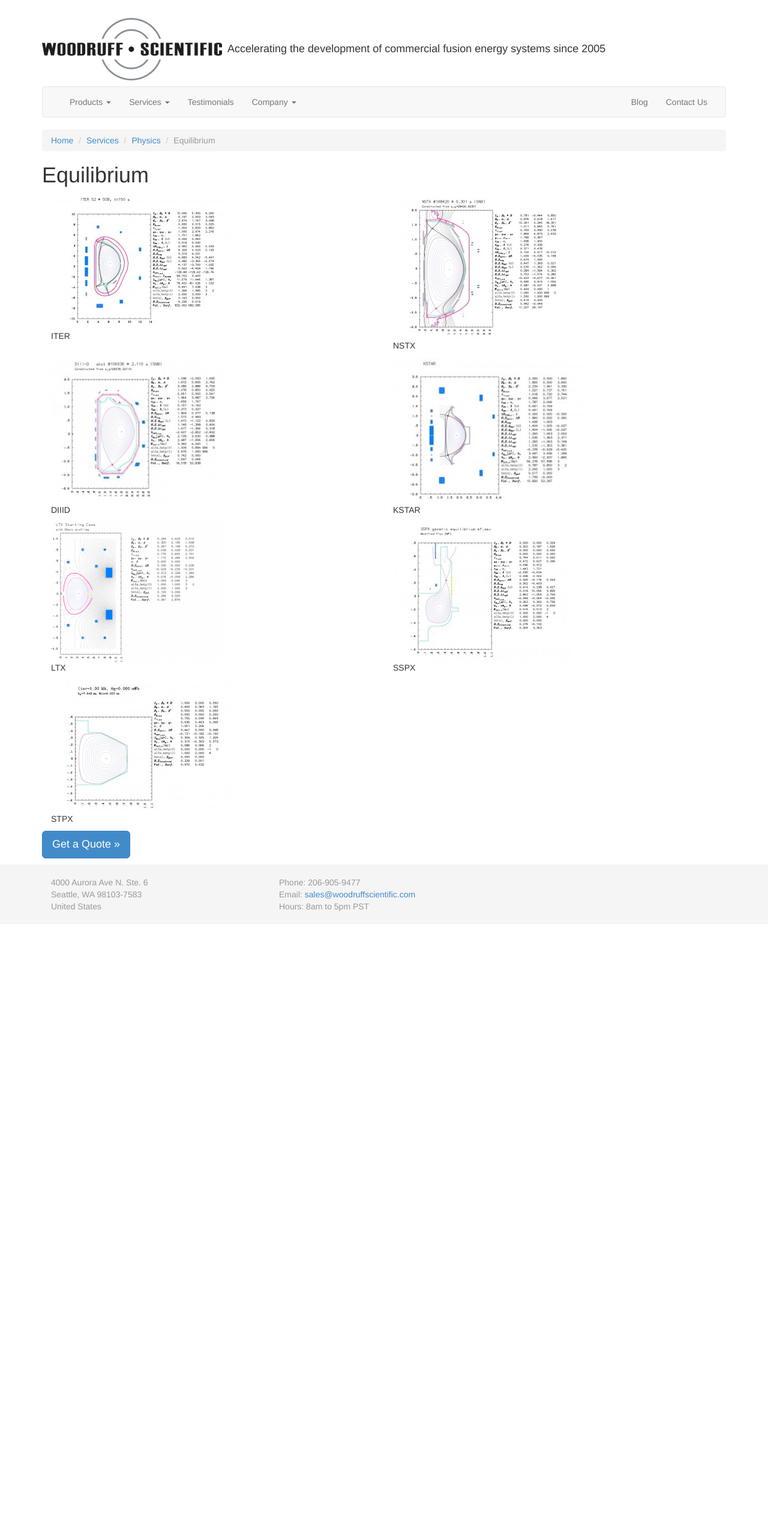
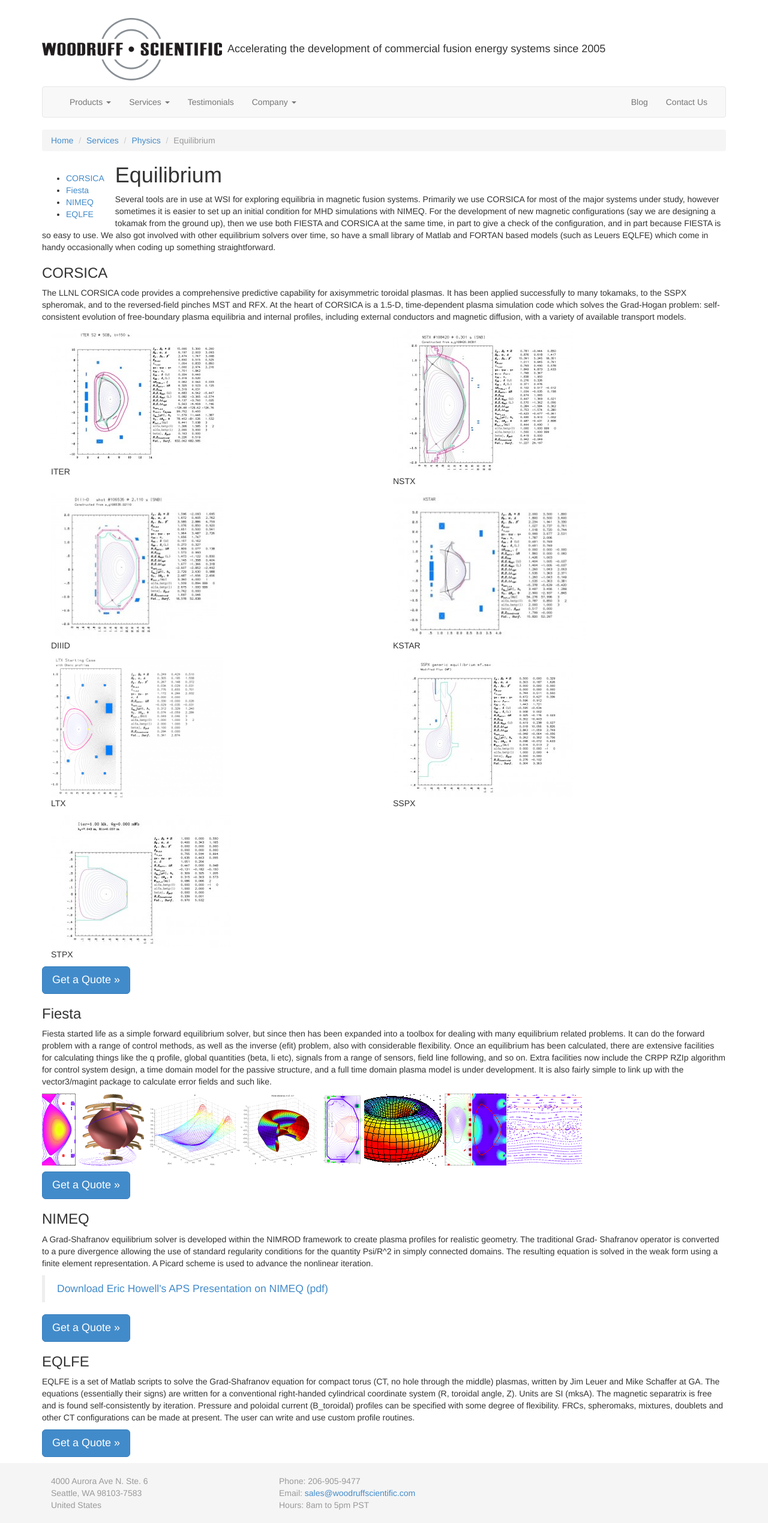
Before and after one commit to jeswsi/Website, a PHP site: page /equilibrium.php in a window 1280 px wide. Shown: the whole page at 60% size. Before the commit the page ends 1519 px from the top, so only its background shows below. Run offline with PHP 8.4, Linux system fonts and the light colour scheme; some libraries are stand-ins or nearby versions.

Commit message:
split physics, added content. Added content to computers

```diff
--- a/electrostatics.php
+++ b/electrostatics.php
@@ -25,6 +25,7 @@
     </ol>
 
 	<h1>Electrostatics</h1>
+  <p>Primary tools for Electrostatics are Poisson/Superfish.</p>
     <p><a href="img/COAXTEST00.png"><img src="img/COAXTEST00-300x190.png" alt="COAXTEST00" width="300" height="190" /></a></p>
 
     <p><a class="btn btn-lg btn-primary" href="mailto:sales@woodruffscientific.com" role="button">Get a Quote &raquo;</a></p>
--- a/equilibrium.php
+++ b/equilibrium.php
@@ -24,7 +24,38 @@
 	<li class="active">Equilibrium</li>
 	</ol>
 
+          <ul class="left">
+            <li><a href="#corsica">CORSICA</a></li>
+            <li><a href="#fiesta">Fiesta</a></li>
+            <li><a href="#nimeq">NIMEQ</a></li>
+            <li><a href="#eqlfe">EQLFE</a></li>
+          </ul>
+
+
 	<h1>Equilibrium</h1>
+  <p>Several tools are in use at WSI for exploring equilibria in magnetic
+fusion systems.  Primarily we use CORSICA for most of the major systems
+under study, however sometimes it is easier to set up an initial
+condition for MHD simulations with NIMEQ.  For the development of new
+magnetic configurations (say we are designing a tokamak from the ground
+up), then we use both FIESTA and CORSICA at the same time, in part to
+give a check of the configuration, and in part because FIESTA is so easy
+to use.  We also got involved with other equilibrium solvers over time,
+so have a small library of Matlab and FORTAN based models (such as
+Leuers EQLFE) which come in handy occasionally when coding up something
+straightforward.</p>
+
+<a id="corsica"></a>
+<h3>CORSICA</h3>
+<p>The LLNL CORSICA code provides a comprehensive predictive capability for
+axisymmetric toroidal plasmas.  It has been applied successfully to many
+tokamaks, to the SSPX spheromak, and to the reversed-field pinches MST
+and RFX.  At the heart of CORSICA is a 1.5-D, time-dependent plasma
+simulation code which solves the Grad-Hogan problem: self-consistent
+evolution of free-boundary plasma equilibria and internal profiles,
+including external conductors and magnetic diffusion, with a variety of
+available transport models.
+</p>
     <div class="col-md-6">
       <p><a href="img/itersob.jpg"><img src="img/itersob-300x228.jpg" alt="itersob" width="300" height="228" /></a><br />
         ITER</p>
@@ -56,6 +87,49 @@
 
 <p><a class="btn btn-lg btn-primary" href="mailto:sales@woodruffscientific.com" role="button">Get a Quote &raquo;</a></p>
 
+<a id="fiesta"></a>
+<h3>Fiesta</h3>
+<p>Fiesta started life as a simple forward equilibrium solver, but since
+then has been expanded into a toolbox for dealing with many equilibrium
+related problems. It can do the forward problem with a range of control
+methods, as well as the inverse (efit) problem, also with considerable
+flexibility. Once an equilibrium has been calculated, there are
+extensive facilities for calculating things like the q profile, global
+quantities (beta, li etc), signals from a range of sensors, field line
+following, and so on. Extra facilities now include the CRPP RZIp
+algorithm for control system design, a time domain model for the passive
+structure, and a full time domain plasma model is under development. It
+is also fairly simple to link up with the vector3/magint package to
+calculate error fields and such like.</p>
+<p><a href="img/fiesta.png"><img src="img/fiesta.png"></a></p>
+<p><a class="btn btn-lg btn-primary" href="mailto:sales@woodruffscientific.com" role="button">Get a Quote &raquo;</a></p>
+
+<a id="nimeq"></a>
+<h3>NIMEQ</h3>
+<p>A Grad-Shafranov equilibrium solver is developed within the NIMROD
+framework to create plasma profiles for realistic geometry. The
+traditional Grad- Shafranov operator is converted to a pure divergence
+allowing the use of standard regularity conditions for the quantity
+Psi/R^2 in simply connected domains. The resulting equation is solved in
+the weak form using a finite element representation. A Picard scheme is
+used to advance the nonlinear iteration.</p>
+<blockquote><a href="files/ech_aps08_poster.pdf">Download Eric Howell's APS Presentation on NIMEQ (pdf)</a></blockquote>
+<p><a class="btn btn-lg btn-primary" href="mailto:sales@woodruffscientific.com" role="button">Get a Quote &raquo;</a></p>
+
+<a id="eqlfe"></a>
+<h3>EQLFE</h3>
+<p>EQLFE is a set of Matlab scripts to solve the Grad-Shafranov equation
+for compact torus (CT, no hole through the middle) plasmas, written by
+Jim Leuer and Mike Schaffer at GA. The equations (essentially their
+signs) are written for a conventional right-handed cylindrical
+coordinate system (R, toroidal angle, Z).  Units are SI (mksA). The
+magnetic separatrix is free  and is found self-consistently by
+iteration. Pressure and poloidal current (B_toroidal) profiles can be
+specified with some degree of flexibility. FRCs, spheromaks, mixtures,
+doublets and other CT configurations can be made at present. The user
+can write and use custom profile routines.</p>
+<p><a class="btn btn-lg btn-primary" href="mailto:sales@woodruffscientific.com" role="button">Get a Quote &raquo;</a></p>
+
 
     </div> <!-- /container -->
     </div> <!-- /wrap -->
--- a/navbar.css
+++ b/navbar.css
@@ -30,7 +30,7 @@ ul.right {
 ul.left {
   float: left;
   margin-top:15px;
-  margin-right: 15px;
+  margin-right: 18px;
 }
 
 p.center {
--- a/navbar.html
+++ b/navbar.html
@@ -91,17 +91,16 @@
                 <a href="#" class="dropdown-toggle" data-toggle="dropdown">Services <b class="caret"></b></a>
                 <ul class="dropdown-menu">
                   <li><a href="services">Overview</a></li>
-                  <li><a href="physics">Physics</a></li>
-                  <ul class="dropdown-menu">
-                    <li><a href="equilibrium">Equilibrium</a></li>
-                    <li><a href="resistivemhd">Resistive MHD</a></li>
-                    <li><a href="hydrodynamics">Hydrodynamics</a></li>
-                    <li><a href="multiphysics">Multiphysics</a></li>
-                    <li><a href="electrostatics">Electrostatics</a></li>
-                    <li><a href="rf">RF</a></li>
-                    <li><a href="systems">Systems Analysis</a></li>
-                    <li><a href="hpc">Pre-production HPC</a></li>
-                  </ul>
+                  <li class="dropdown-submenu"><a href="physics">Physics</a>
+                    <ul class="dropdown-menu">
+                      <li><a href="equilibrium">Equilibrium</a></li>
+                      <li><a href="mhd">MHD</a></li>
+                      <li><a href="fluids">Fluids</a></li>
+                      <li><a href="electrostatics">Electrostatics</a></li>
+                     <li><a href="rf">RF</a></li>
+                     <li><a href="systems">Systems</a></li>
+                   </ul>
+                  </li>
                   <li><a href="engineering">Engineering</a></li>
                   <li><a href="purchase">Purchase</a></li>
                   <li><a href="fabrication">Fabrication / Integration</a></li>
--- a/systems.php
+++ b/systems.php
@@ -24,7 +24,7 @@
 	  <li class="active">Systems</li>
 	</ol>
 	<h1>Systems Analysis</h1>
-	<p>Paragraph</p>
+	<p>Primary tools for systems analysis are Matlab and ARIES.</p>
 
     </div> <!-- /container -->
     </div> <!-- /wrap -->
```
Also changed, not shown: computers.php (+13 -3 lines), fluids.php (renamed from hydrodynamics.php, +15 -3 lines), mhd.php (added, +136 -0 lines), physics.php (+5 -5 lines), resistivemhd.php (deleted, +0 -65 lines), img/cluster.JPG (added), img/fiesta.png (added), img/thinclient.JPG (added), 1 other file.
